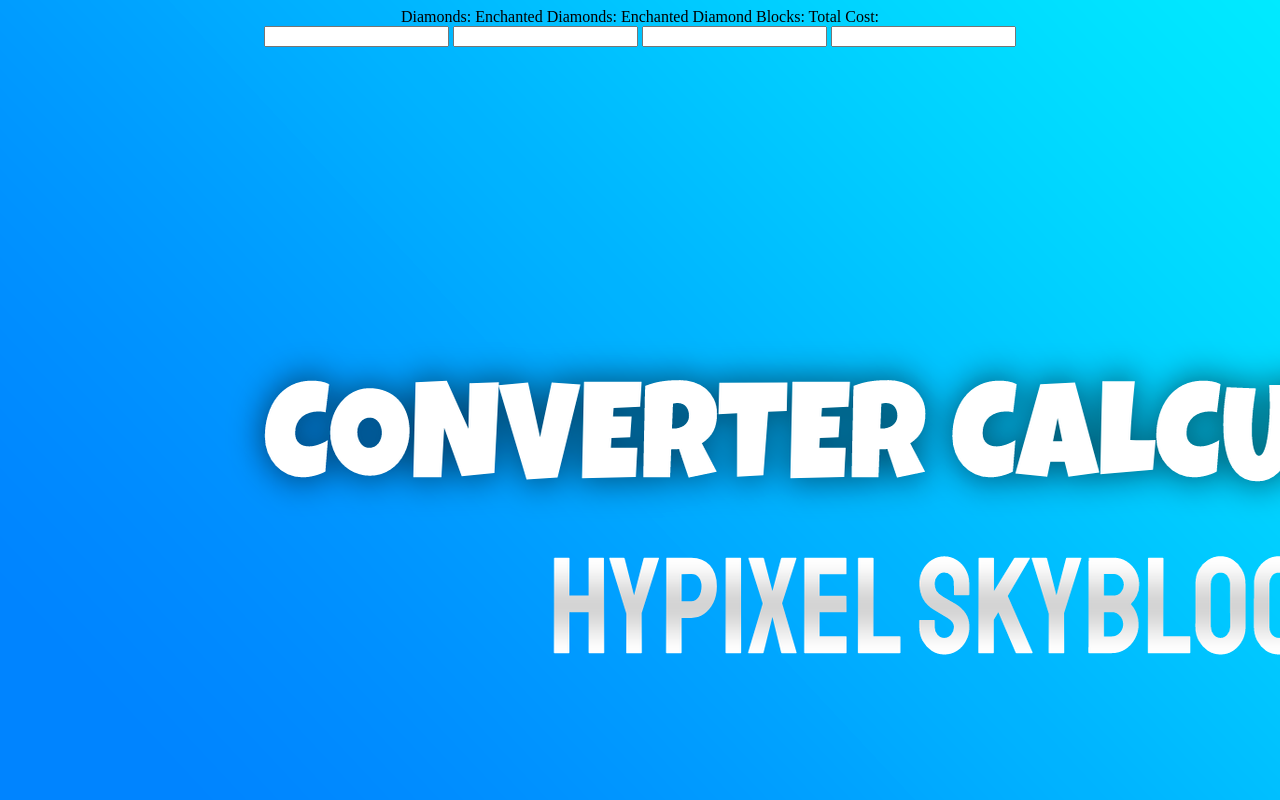
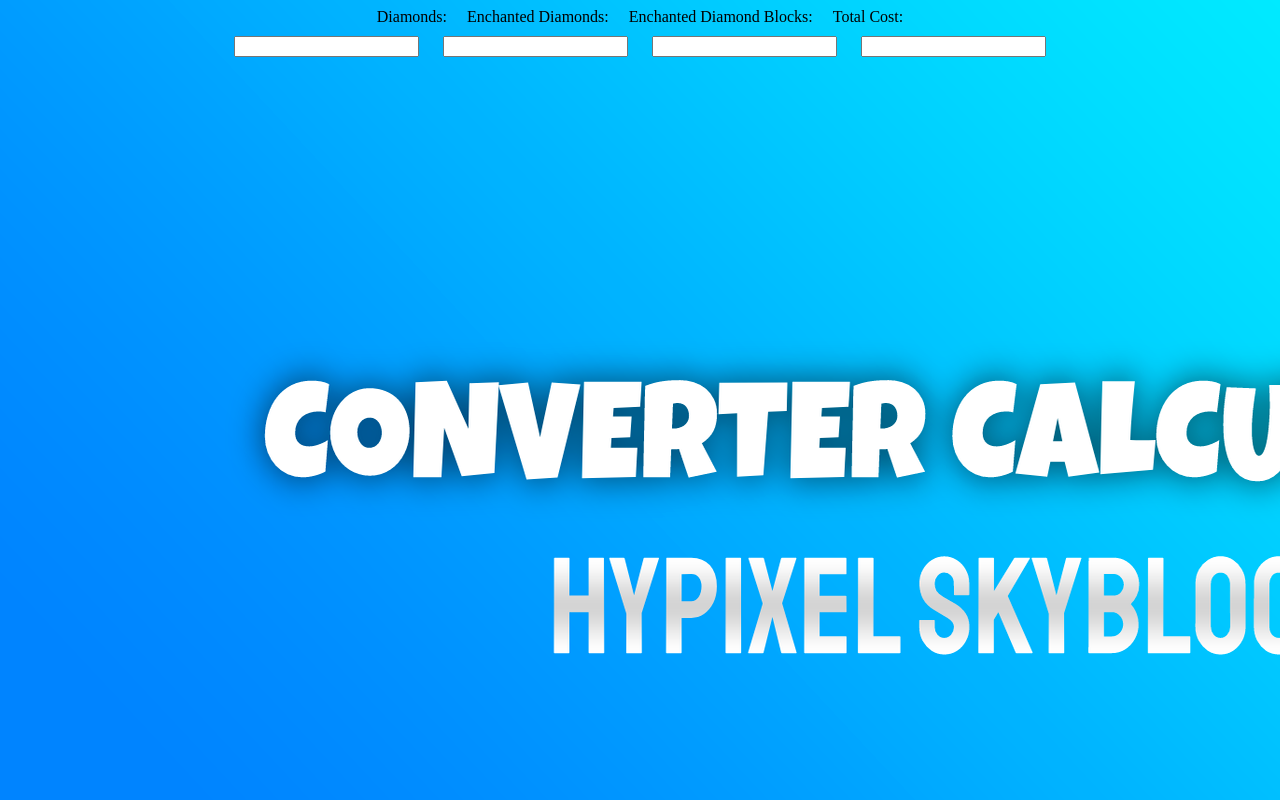
Before and after one commit to hypixelutils/conversioncalculator, a plain HTML site: page index.html in a window 1280 px wide. Drawn offline with Linux system fonts and the light colour scheme.

Commit message:
Update index.html

```diff
--- a/index.html
+++ b/index.html
@@ -1,12 +1,18 @@
 <div id="boxes" style="text-align: center;">
-	<label>Diamonds:</label>           <label>Enchanted Diamonds:</label>           <label>Enchanted Diamond Blocks:</label>           <label>Total Cost:</label><br> <input type="text" id="diamonds" onkeyup="boxEdited(0)">
-	<label>          </label><input type="text" id="ED" onkeyup="boxEdited(1)">
-	<label>          </label><input type="text" id="EDB" onkeyup="boxEdited(2)">
-	<label>          </label><input type="text" id="cost" onkeyup="boxEdited(3)">
+	<label>Diamonds:</label><label>Enchanted Diamonds:</label><label>Enchanted Diamond Blocks:</label><label>Total Cost:</label><br> <input type="text" id="diamonds" onkeyup="boxEdited(0)">
+	<input type="text" id="ED" onkeyup="boxEdited(1)">
+	<input type="text" id="EDB" onkeyup="boxEdited(2)">
+	<input type="text" id="cost" onkeyup="boxEdited(3)">
 </div>
 <script src="index.js"></script>
 <style>
 	body {
 		background-image: url("cc_2_1920x1080.png");
 	}
+	label {
+		margin: 10px;
+	}
+	input {
+		margin: 10px;
+	}
 </style>
```
